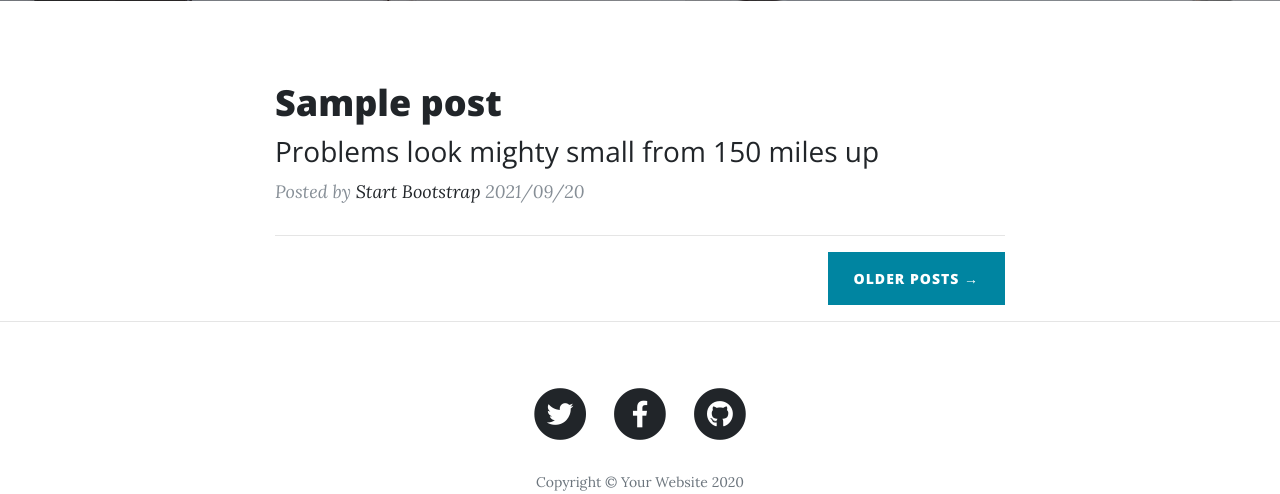
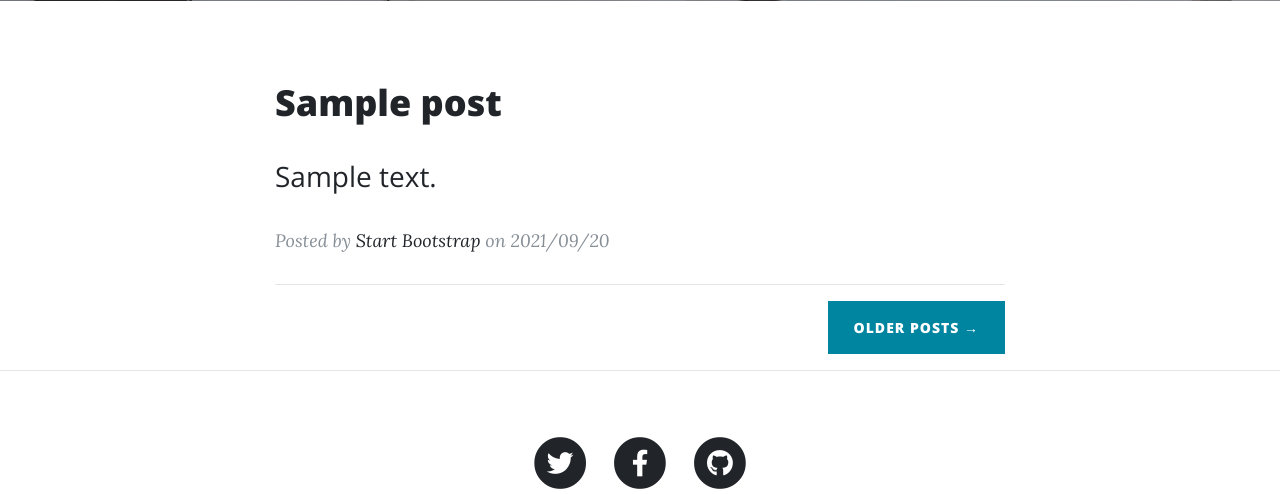
Before and after one commit to hirotera/wp_study, a WordPress theme: template index.php in a window 1280 px wide. Shown: the part 531-1025 px from the top of the page. Run offline with PHP 8.4 and a stand-in for WordPress, Linux system fonts and the light colour scheme; the site name, menu and one post (Sample post) are stand-ins, and other content is empty.

Commit message:
抜粋追加

```diff
--- a/index.php
+++ b/index.php
@@ -81,12 +81,12 @@
               <?php the_title(); ?>
             </h2>
             <h3 class="post-subtitle">
-              Problems look mighty small from 150 miles up
+              <?php the_excerpt(); ?>
             </h3>
           </a>
           <p class="post-meta">Posted by
             <a href="#">Start Bootstrap</a>
-            <?php the_time('Y/m/d'); ?>
+            on <?php the_time('Y/m/d'); ?>
           </p>
         </div>
         <hr>
```
